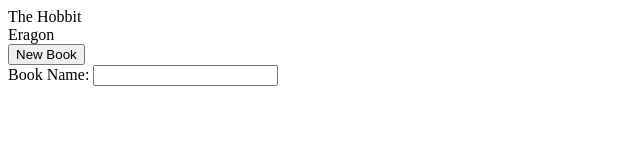
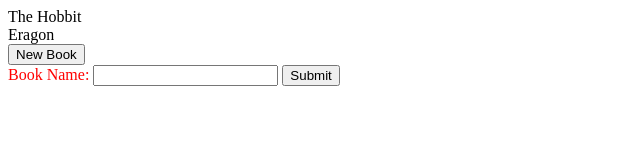
Before and after one commit to HectorMilla/library, a plain HTML site: page index.html in a window 1280 px wide. Both pictures are taken after a click on the button "New Book". Shown: the whole page, without its empty margins (0-640 px from the left). Drawn offline with Linux system fonts and the light colour scheme.

Commit message:
added event to pop out form when button is clicked so that user can input new book info

```diff
--- a/app.js
+++ b/app.js
@@ -1,5 +1,7 @@
 const bookList = document.getElementById("books");
 const newBookButton = document.getElementById("addBook");
+const bookForm = document.querySelector("#bookForm");
+
 function Book(title, author, pages, read) {
   this.title = title;
   this.author = author;
@@ -19,7 +21,14 @@ let addBookToLibrary = () => {
   });
 };
 
-newBookButton.addEventListener("click", () => {});
+newBookButton.addEventListener("click", () => {
+  bookForm.style.display = "block";
+});
+//prevent form submit default and remove form from screen
+document.getElementById("submit").addEventListener("click", function (event) {
+  event.preventDefault();
+  bookForm.style.display = "none";
+});
 addBookToLibrary();
 // let theHobbit = new Book("The Hobbit", "J.R.R. Tolkien", 295, "read");
 // console.log(theHobbit.info());
--- a/index.html
+++ b/index.html
@@ -3,18 +3,18 @@
   <head>
     <meta charset="UTF-8" />
     <meta name="viewport" content="width=device-width, initial-scale=1.0" />
+    <link rel="stylesheet" href="styles.css" />
     <title>Document</title>
   </head>
   <body>
     <div id="books"></div>
     <div class="container">
       <button id="addBook">New Book</button>
-      <form action="/">
-        <div class="modal">
-          <div class="modal-content">
-            <label for="">Book Name:</label>
-            <input type="text" />
-          </div>
+      <form id="bookForm" action="/">
+        <div class="content">
+          <label for="">Book Name:</label>
+          <input type="text" />
+          <input id="submit" type="submit" value="Submit" />
         </div>
       </form>
     </div>
--- /dev/null
+++ b/styles.css
@@ -0,0 +1,4 @@
+#bookForm {
+  display: none;
+  color: red;
+}
```
